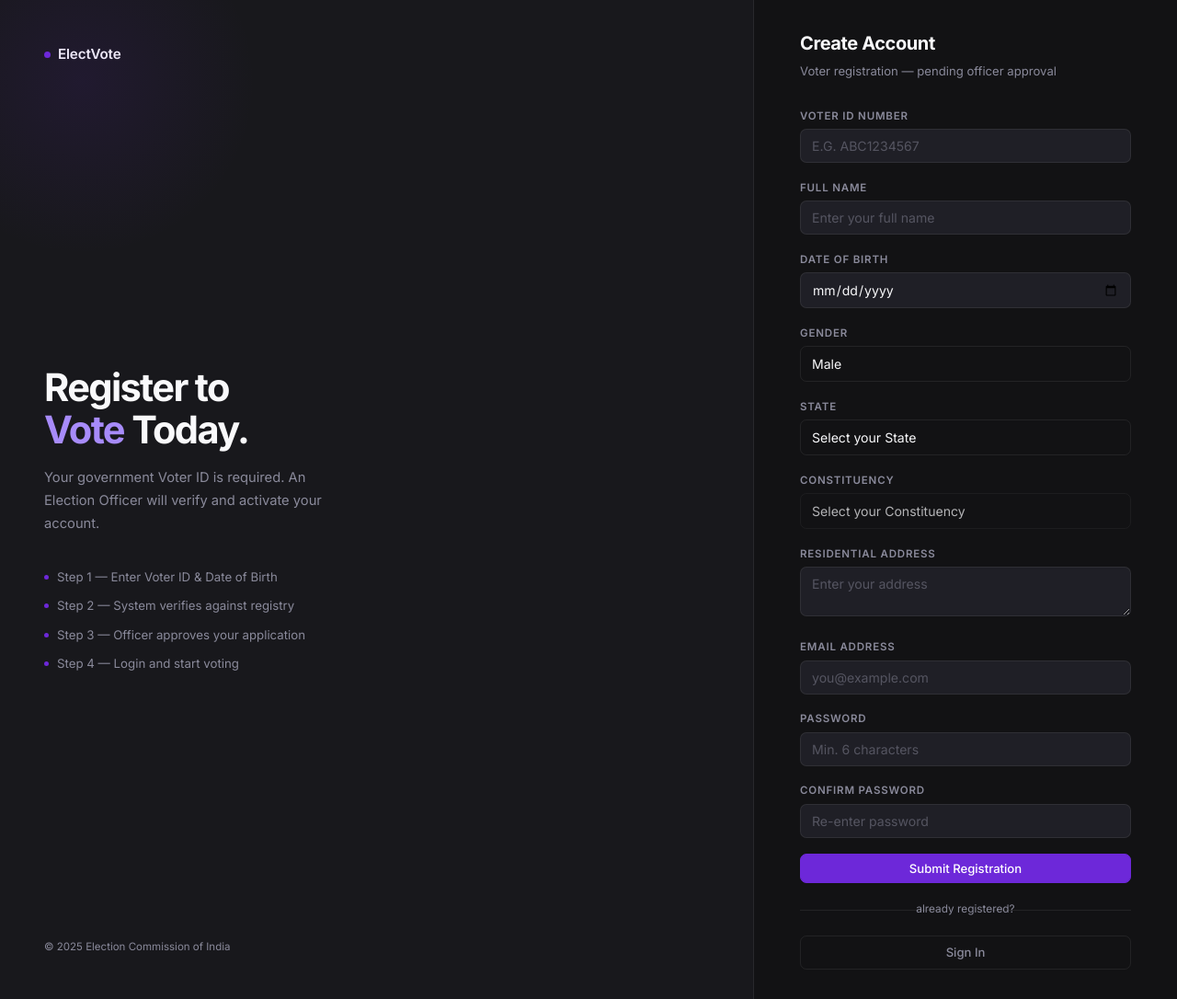
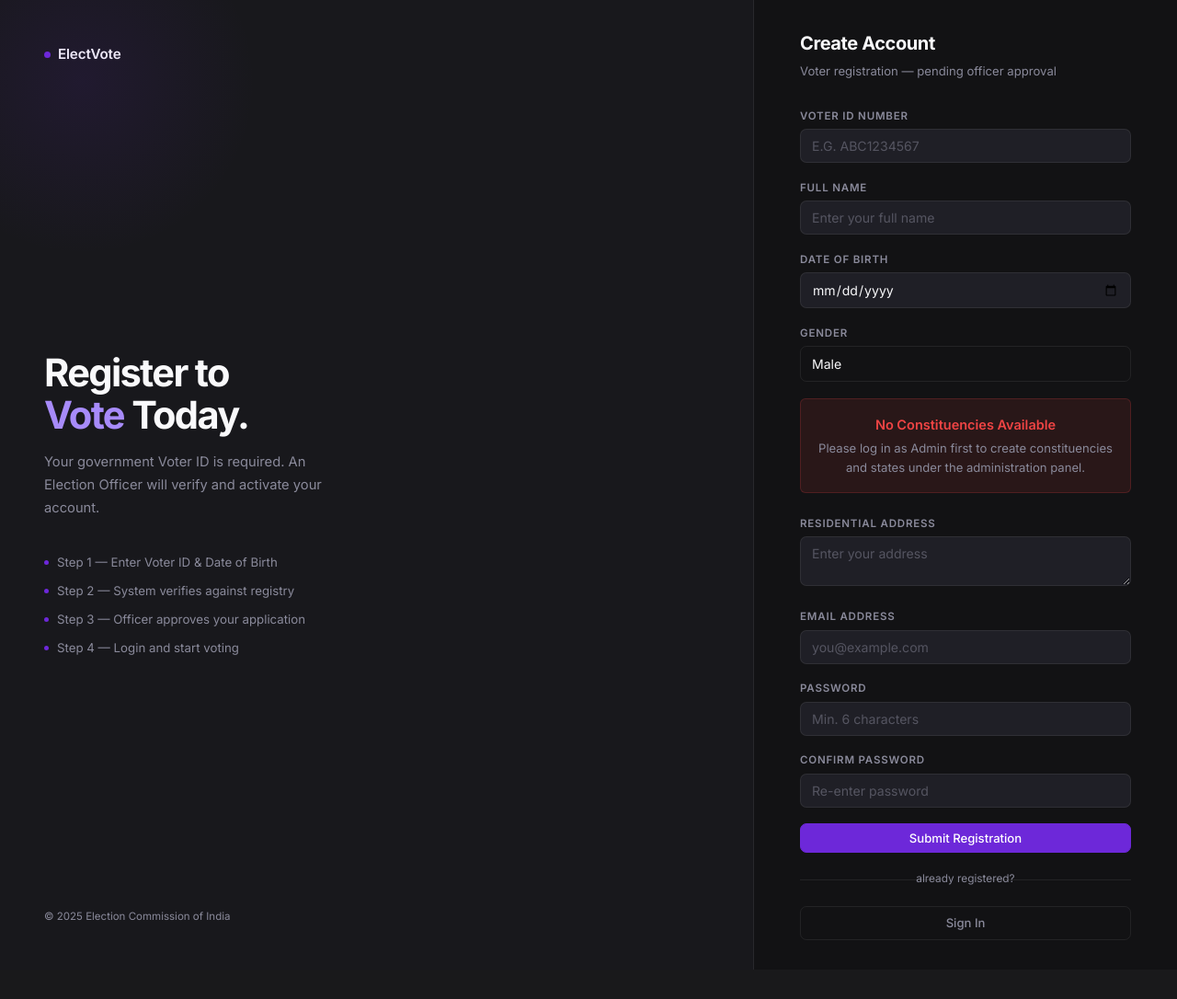
Before and after one commit to nandhubabu/Online-Voting-System, a Flask app: template templates/register.html in a window 1280 px wide. Shown: the part 57-1143 px from the top of the page at 92% size. After the commit the page ends 1111 px from the top, so only its background shows below. Run offline with Flask 3, Linux system fonts and the light colour scheme; the template is opened without the code that fills it, so the values that code supplies are empty; the visitor is signed in with stand-in values (Sample User, id 1).

Commit message:
style: add fallback message and disable submit button when no states exist

```diff
--- a/templates/register.html
+++ b/templates/register.html
@@ -58,6 +58,7 @@
           </select>
         </div>
 
+        {% if states %}
         <div class="form-group">
           <label class="form-label">State</label>
           <select id="state_select" class="form-input" required style="background: var(--surface-1); color: var(--text-base);">
@@ -77,6 +78,12 @@
             {% endfor %}
           </select>
         </div>
+        {% else %}
+        <div style="background: rgba(239, 68, 68, 0.1); border: 1px solid rgba(239, 68, 68, 0.2); padding: 1rem; border-radius: 6px; margin-bottom: 1.5rem; text-align: center;">
+          <div style="font-weight: 600; color: #ef4444; margin-bottom: 0.25rem;">No Constituencies Available</div>
+          <div style="font-size: 0.82rem; color: var(--text-muted);">Please log in as Admin first to create constituencies and states under the administration panel.</div>
+        </div>
+        {% endif %}
 
         <div class="form-group">
           <label class="form-label">Residential Address</label>
@@ -101,7 +108,7 @@
                  placeholder="Re-enter password" required minlength="6">
         </div>
 
-        <button type="submit" class="btn btn-primary btn-full">Submit Registration</button>
+        <button type="submit" class="btn btn-primary btn-full" {% if not states %}disabled{% endif %}>Submit Registration</button>
       </form>
 
       <div class="auth-sep">already registered?</div>
```
